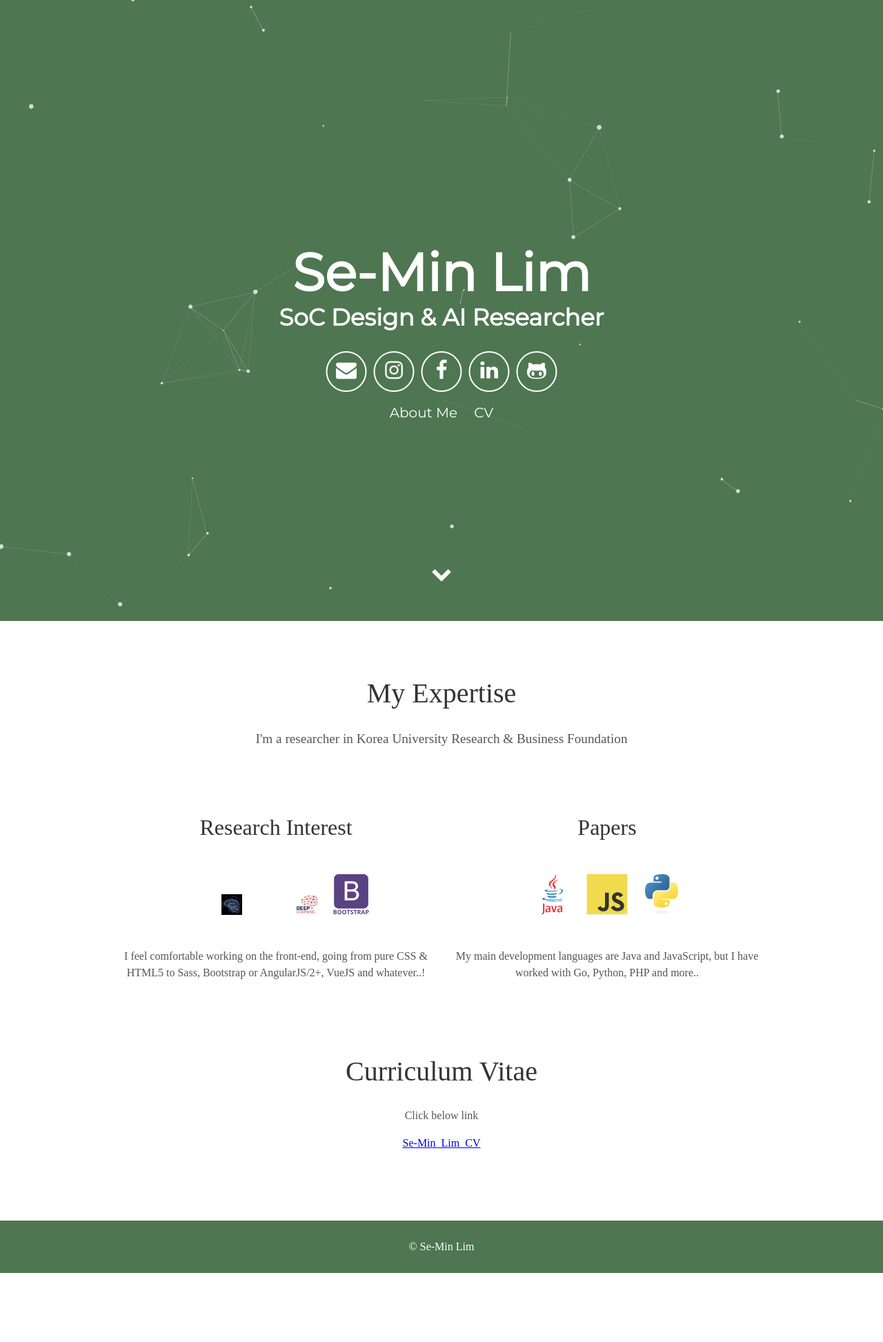
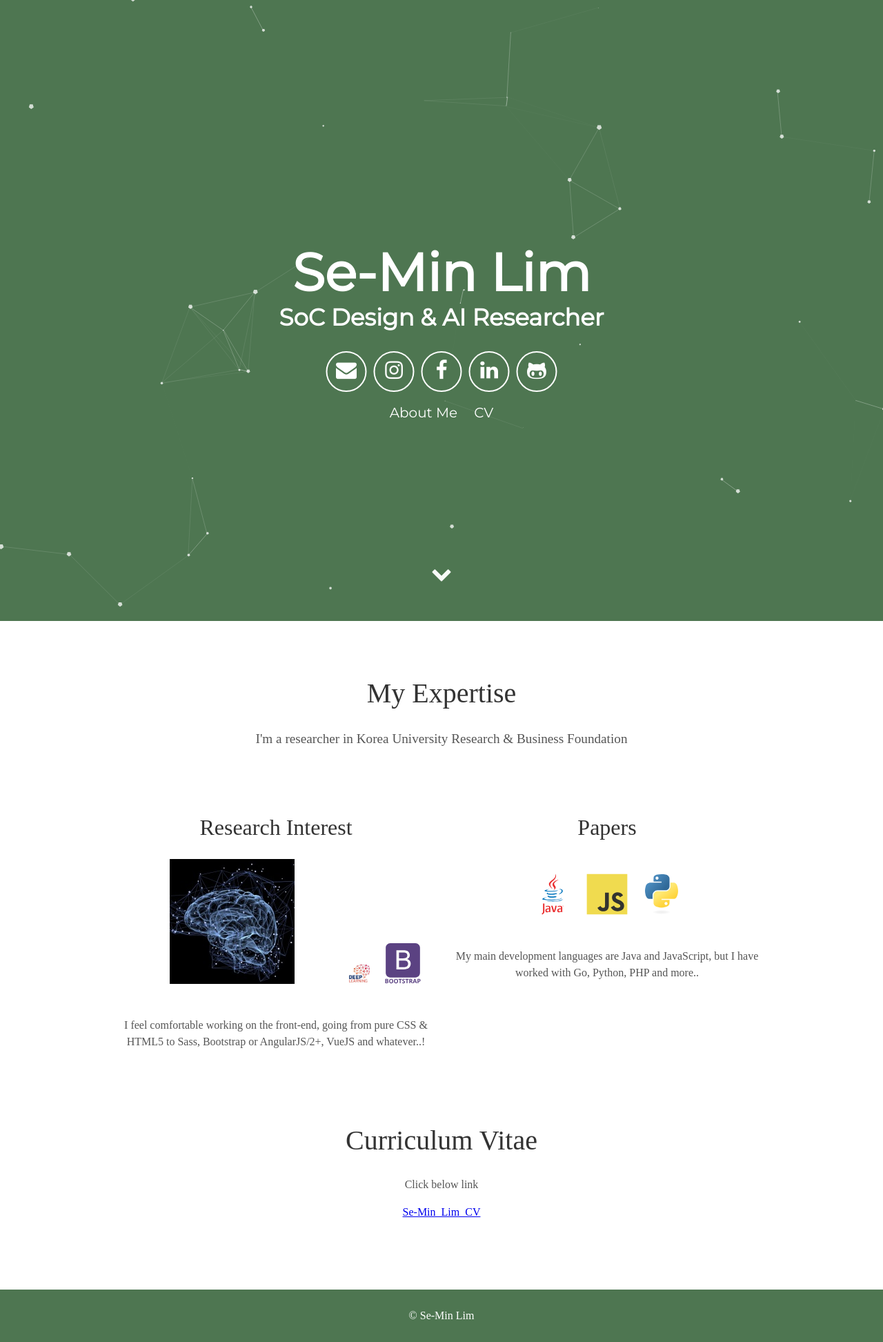
Before and after one commit to SeMinLim/SeMinLim.github.io, a Jekyll site: the page built from index.html, in a window 1280 px wide. Shown: the whole page at 69% size. Built offline with Jekyll 4.4.1, drawn with Linux system fonts in a browser that asks for light colours; some web fonts are replaced; before the commit the page ends 1845 px from its top, so only the background shows below that.

Commit message:
Update about.html

```diff
--- a/_includes/about.html
+++ b/_includes/about.html
@@ -6,7 +6,7 @@
   <div class="tech">
     <h2>Research Interest</h2>
     <svg viewBox="0 0 128 128">
-      <img width "30" height="30" src="/assets/AI.jpg"/>
+      <img src="/assets/AI.jpg"/>
     </svg>
     <svg viewBox="0 0 128 128">
       <img width "30" height="30" src="/assets/DeepLearning.jpg"/>
```
